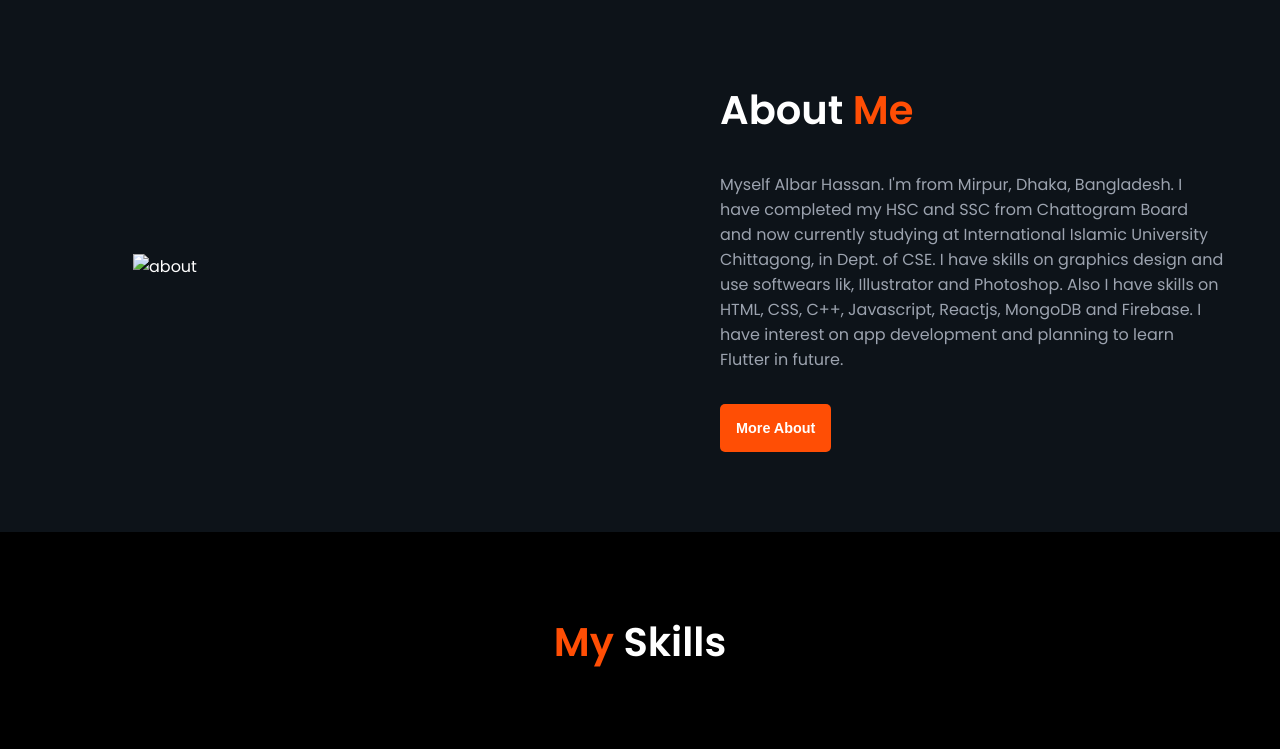
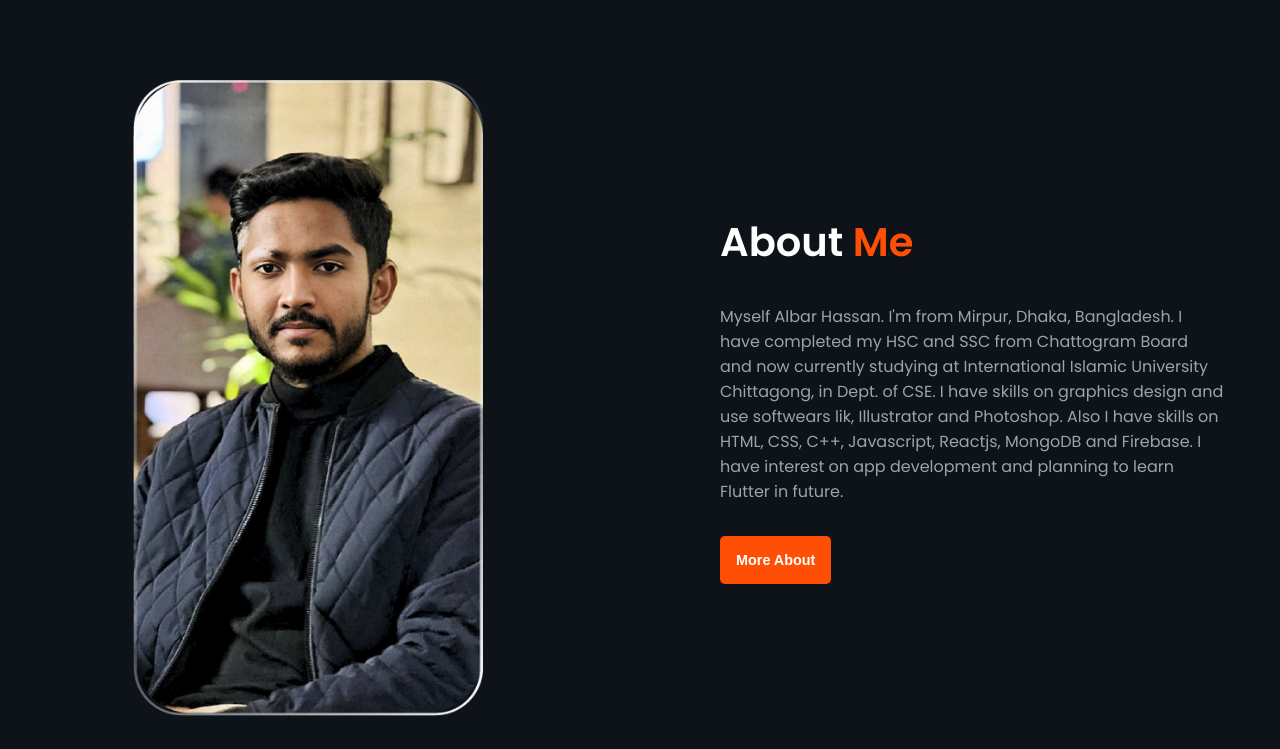
Before and after one commit to Albar-Hasan/Tools-Project, a plain HTML site: page index.html in a window 1280 px wide. Shown: the part 800-1549 px from the top of the page. Drawn offline with nearby package versions, Linux system fonts and the light colour scheme; files whose address does not match are found by name.

Commit message:
index.html

```diff
--- a/index.html
+++ b/index.html
@@ -37,7 +37,7 @@
     <section class="about">
       <div class="section__container about__container">
         <div class="about__image">
-          <img src="assets/about img.png" alt="about" />
+          <img src="about img.png" alt="about" />
         </div>
         <div class="about__content">
           <h2 class="section__title">About <span>Me</span></h2>
```
